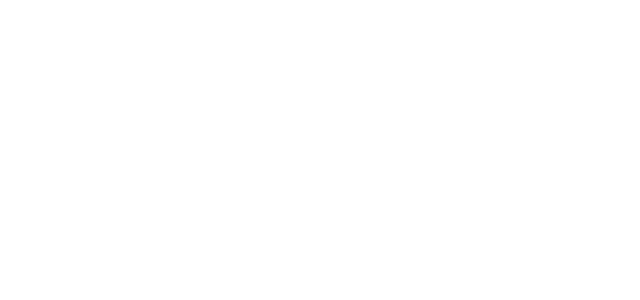
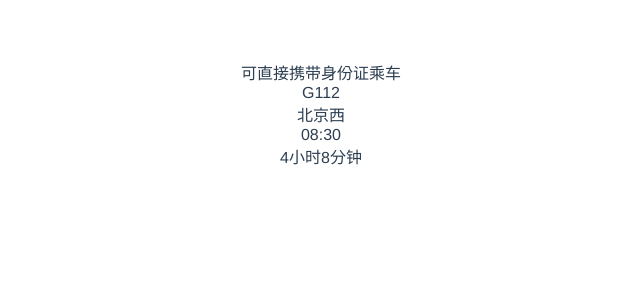
Before and after one commit to thisXiaoming/vue-pro-git, a Vue app: page /flex-eg in a window 1280 px wide. Shown: the top 300 px of the page, without its empty margins (319-959 px from the left). Built offline with nearby package versions, Linux system fonts and the light colour scheme.

Commit message:
初步构建flex结构

```diff
--- a/src/router/index.js
+++ b/src/router/index.js
@@ -10,7 +10,7 @@
 const VueRouterPage = resolve => require(['../views/vue-router-eg/vue-router-eg.vue'], resolve)
 const Book1 = resolve => require(['../views/vue-router-eg/book1/book1.vue'], resolve)
 const Book2 = resolve => require(['../views/vue-router-eg/book2/book2.vue'], resolve)
-const About = resolve => require(['../views/about/about.vue'], resolve)
+const flexEg = resolve => require(['../views/flex-eg/flex-eg.vue'], resolve)
 
 export default new Router({
   mode: 'history',//使用history模式，去掉url中自带的井号。
@@ -38,9 +38,9 @@
       ]
     },
     {
-      path: '/about',
-      component: About,
-      name: 'About'
+      path: '/flex-eg',
+      component: flexEg,
+      name: 'flexEg'
     }
   ]
 })
--- a/src/views/HelloWorld.vue
+++ b/src/views/HelloWorld.vue
@@ -7,7 +7,7 @@
         <router-link :to="{name:'VueRouterPage'}">第一章  vue-router的简单配置例</router-link>
       </li>
       <li>
-        <router-link :to="{name:'About'}">第二章  flex布局例</router-link>
+        <router-link :to="{name:'flexEg'}">第二章  flex布局例</router-link>
       </li>
     </ul>
   </div>
--- a/src/views/about/about.vue
+++ /dev/null
@@ -1,26 +0,0 @@
-<template>
-    <div @click="getData">
-        注意注意
-    </div>
-</template>
-
-<script>
-    import axios from 'axios'
-    export default{
-        name: 'About',
-        methods: {
-            getData: function() {
-                debugger;
-                var root = 'http://jsonplaceholder.typicode.com';
-                axios.Get({
-                    url: root + '/posts/1',
-                    // data: params
-                }).then(function (data) {
-                    debugger;
-
-                })
-            }
-
-        }
-    }
-</script>
--- /dev/null
+++ b/src/views/flex-eg/flex-eg.vue
@@ -0,0 +1,49 @@
+<template>
+    <div @click="getData">
+        <div class="container">
+            <div class="top-container">
+                <div>可直接携带身份证乘车</div>
+            </div>
+            <div class="middle-container">
+                <div class="train-num">G112</div>
+                <div class="dep-info">
+                    <div class="dep-station">
+
+                        北京西
+
+                    </div>
+                    <div class="dep-time">08:30</div>
+                </div>
+                <div class="cross-info">
+                    <div class="cross-img"></div>
+                    <div class="cross-arrow"></div>
+                    <div class="cross-time">4小时8分钟</div>
+                </div>
+                <div class="arr-info">
+
+                </div>
+            </div>
+        </div>
+    </div>
+</template>
+
+<script>
+    import axios from 'axios'
+    export default{
+        name: 'FlexEg',
+        methods: {
+            getData: function() {
+                debugger;
+                var root = 'http://jsonplaceholder.typicode.com';
+                axios.Get({
+                    url: root + '/posts/1',
+                    // data: params
+                }).then(function (data) {
+                    debugger;
+
+                })
+            }
+
+        }
+    }
+</script>
```
